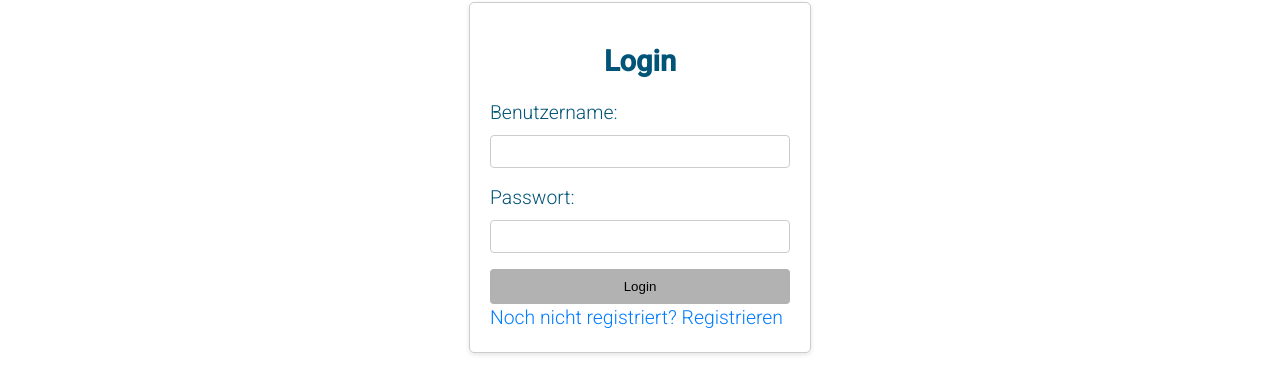
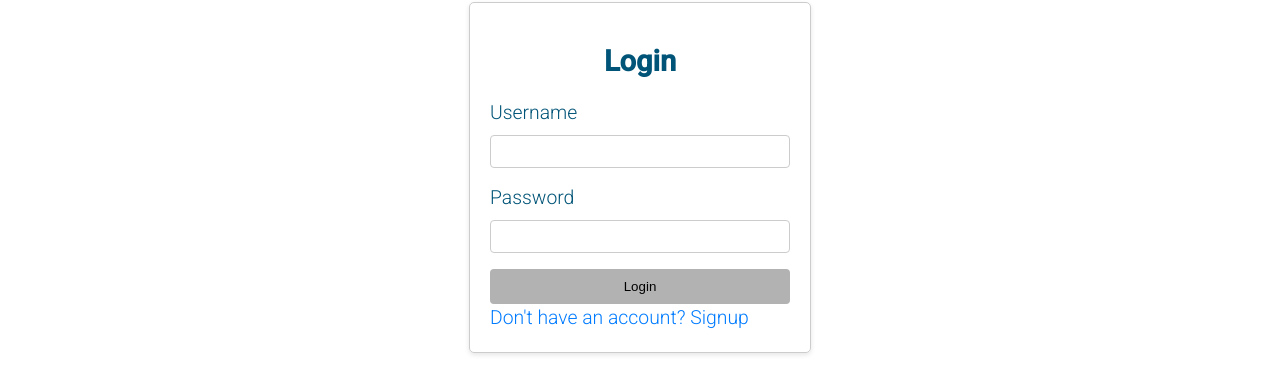
Before and after one commit to JSiggelkow/advent_calendar, an Angular app in the folder advent_calendar_frontend/: page /login in a window 1280 px wide. Shown: the part 153-532 px from the top of the page. Built offline with nearby package versions, Linux system fonts and the light colour scheme.

Commit message:
🚧 worked on Signup page
setup signup from, improved style, added navigation from signup to login

```diff
--- a/advent_calendar_frontend/src/app/login/login/login.component.html
+++ b/advent_calendar_frontend/src/app/login/login/login.component.html
@@ -1,10 +1,10 @@
 <div class="login-container">
   <h2>Login</h2>
   <form (submit)="onLogin()">
-    <label for="username">Benutzername:</label>
+    <label for="username">Username</label>
     <input type="text" id="username" [(ngModel)]="username" name="username" required>
 
-    <label for="password">Passwort:</label>
+    <label for="password">Password</label>
     <input type="password" id="password" [(ngModel)]="password" name="password" required>
 
     <button type="submit" id="loginButton"
@@ -12,5 +12,5 @@
     </button>
     <p *ngIf="loginError" id="errorText">Wrong Username/Password</p>
   </form>
-  <a id="registerLink" (click)="onNavigateToRegister()">Noch nicht registriert? Registrieren</a>
+  <a id="registerLink" (click)="onNavigateToRegister()">Don't have an account? Signup</a>
 </div>
--- a/advent_calendar_frontend/src/app/login/register/register.component.html
+++ b/advent_calendar_frontend/src/app/login/register/register.component.html
@@ -1,20 +1,18 @@
 <div class="register-container">
-  <form [formGroup]="registerForm" (ngSubmit)="onSubmit()" class="form">
-    <div class="form-group">
-      <label for="username">Benutzername:</label>
-      <input type="text" id="username" formControlName="username">
-    </div>
+  <h2>Signup</h2>
+  <form (submit)="onRegister()">
+    <label for="username">Username</label>
+    <input type="text" id="username" [(ngModel)]="username" name="username" required autocomplete="new-username">
 
-    <div class="form-group">
-      <label for="password">Passwort:</label>
-      <input type="password" id="password" formControlName="password">
-    </div>
+    <label for="password">Create password</label>
+    <input type="password" id="password" [(ngModel)]="password" name="password" required autocomplete="new-password">
 
-    <div class="form-group">
-      <label for="confirmPassword">Passwort bestätigen:</label>
-      <input type="password" id="confirmPassword" formControlName="confirmPassword">
-    </div>
+    <label for="passwordConfirm">Confirm password</label>
+    <input type="password" id="passwordConfirm" [(ngModel)]="passwordConfirm" name="password" required>
 
-    <button type="submit" [disabled]="registerForm.invalid">Registrieren</button>
+    <button type="submit" id="loginButton"
+            [ngClass]="{ 'btn-enabled': username && password, 'btn-disabled': !username || !password }">Signup
+    </button>
   </form>
+  <a id="registerLink" (click)="onNavigateToLogin()">Already have an account?  Login</a>
 </div>
--- a/advent_calendar_frontend/src/app/login/register/register.component.scss
+++ b/advent_calendar_frontend/src/app/login/register/register.component.scss
@@ -5,26 +5,10 @@
   border: 1px solid #ccc;
   border-radius: 5px;
   box-shadow: 0 2px 5px rgba(0, 0, 0, 0.1);
-
-  display: flex;
-  justify-content: center;
-  align-items: center;
-  height: auto;
-  text-align: center;
 }
 
-.form {
-  width: 300px;
-  margin: 0 auto;
-}
-
-.form-group {
-  margin-bottom: 15px;
-}
-
-label {
-  display: block;
-  margin-bottom: 5px;
+h2 {
+  text-align: center;
 }
 
 form {
@@ -43,7 +27,7 @@ input {
   border-radius: 4px;
 }
 
-button:enabled {
+button.btn-enabled {
   padding: 10px;
   background-color: #007bff;
   color: #fff;
@@ -52,7 +36,7 @@ button:enabled {
   cursor: pointer;
 }
 
-button:disabled {
+button.btn-disabled {
   padding: 10px;
   background-color: #b2b2b2;
   color: #000000;
@@ -61,6 +45,22 @@ button:disabled {
   cursor: not-allowed;
 }
 
-button:hover {
+button.btn-enabled:hover {
   background-color: #0056b3;
 }
+
+#errorText {
+  color: #ff0000;
+  margin-top: 5px;
+}
+
+#registerLink {
+  color: #007bff;
+  text-decoration: none;
+  cursor: pointer;
+  transition: color 0.3s ease;
+}
+
+#registerLink:hover {
+  color: #0056b3;
+}
--- a/advent_calendar_frontend/src/app/login/register/register.component.ts
+++ b/advent_calendar_frontend/src/app/login/register/register.component.ts
@@ -1,24 +1,36 @@
-import {Component, OnInit} from '@angular/core';
-import {FormBuilder, FormGroup, ReactiveFormsModule, Validators} from "@angular/forms";
+import {Component, inject} from '@angular/core';
+import {FormsModule, ReactiveFormsModule} from "@angular/forms";
+import {NgClass, NgIf} from "@angular/common";
+import {Router} from "@angular/router";
 
 @Component({
   selector: 'app-register',
   standalone: true,
   imports: [
-    ReactiveFormsModule
+    ReactiveFormsModule,
+    FormsModule,
+    NgIf,
+    NgClass
   ],
   templateUrl: './register.component.html',
   styleUrl: './register.component.scss'
 })
 export class RegisterComponent {
 
-  registerForm: FormGroup = this.fb.group({
-    username: ['', [Validators.required, Validators.minLength(1)]],
-    password: ['', [Validators.required, Validators.minLength(1)]]
-  });
+  router = inject(Router);
 
-  constructor(private fb: FormBuilder) {}
+  username: string = '';
+  password: string = '';
+  passwordConfirm: string = '';
 
-  onSubmit(): void {
+  constructor() {}
+
+  onRegister() {
+
   }
+
+  onNavigateToLogin() {
+    this.router.navigate(["login"]).then();
+  }
+
 }
--- a/advent_calendar_frontend/src/app/services/auth.service.ts
+++ b/advent_calendar_frontend/src/app/services/auth.service.ts
@@ -29,7 +29,6 @@ export class AuthService {
     });
   }
 
-
   logout() {
     this.http.post(this.apiUrlLogout, null, {withCredentials: true}).subscribe(
       () => {
@@ -38,4 +37,8 @@ export class AuthService {
       }
     );
   }
+
+  register(credentials: {username: string; password: string}) {
+
+  }
 }
```
